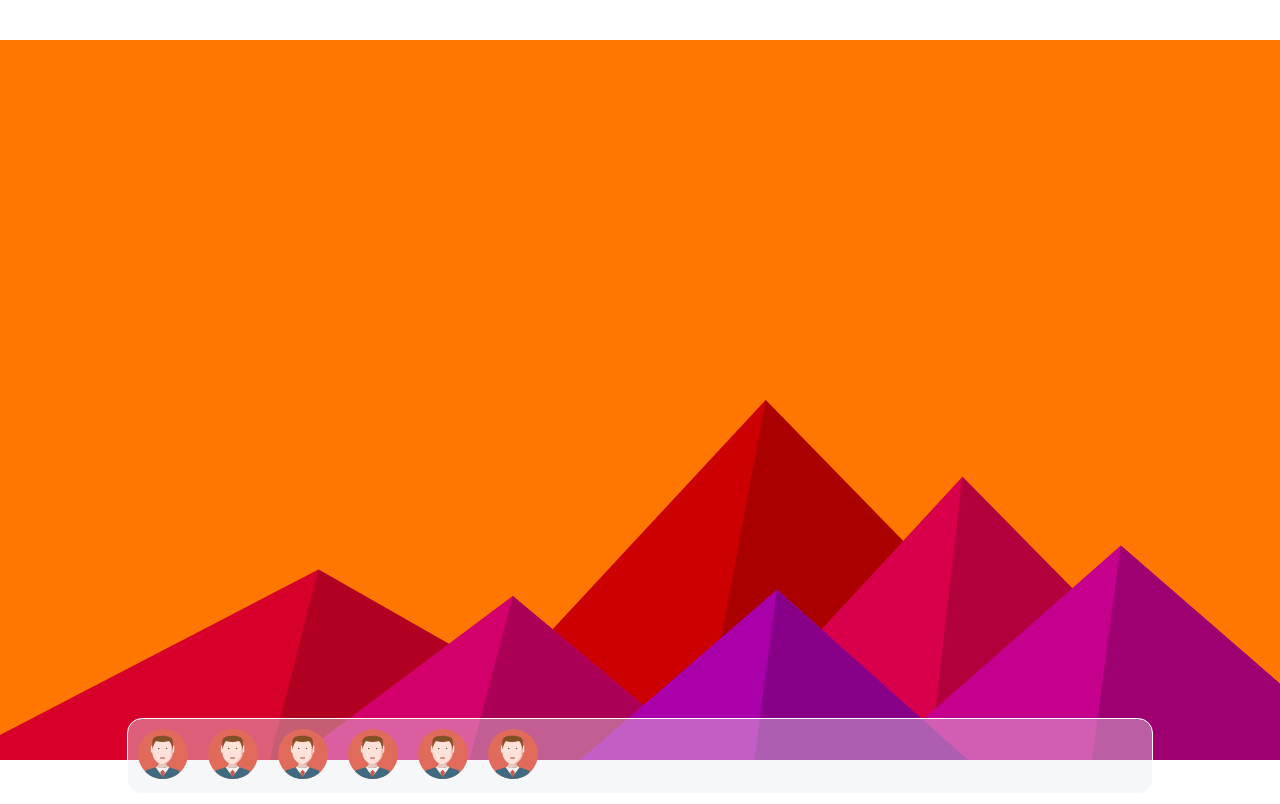
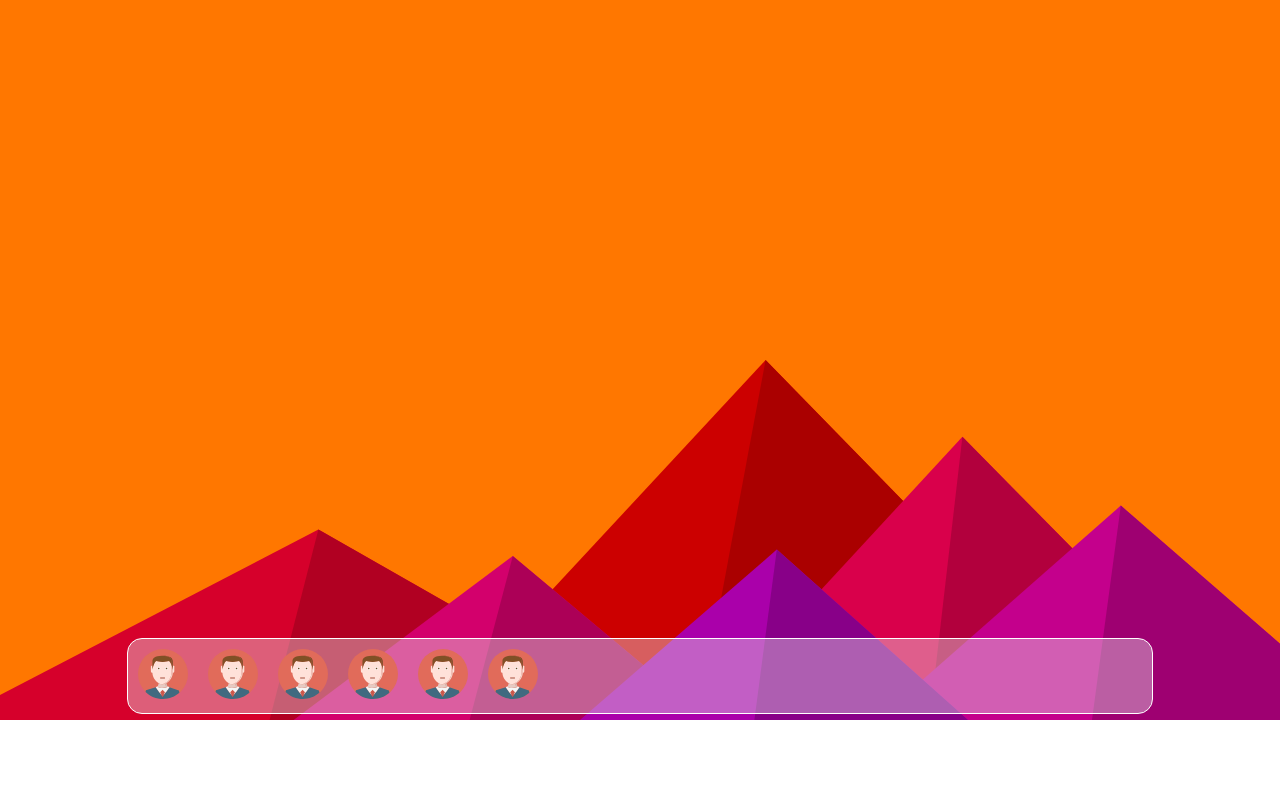
Before and after one commit to t3rrey/lachlanterrey.com, a React (Create React App) app: page / in a window 1280 px wide. Built offline with nearby package versions, Linux system fonts and the light colour scheme.

Commit message:
Updated Styles

```diff
--- a/src/styles/App.css
+++ b/src/styles/App.css
@@ -1,6 +1,5 @@
 .background {
-    width: 100vw;
-    height: 100vh;
+    width: 100%;
 }
 
 * {
```
Also changed, not shown: src/assets/background.svg.
